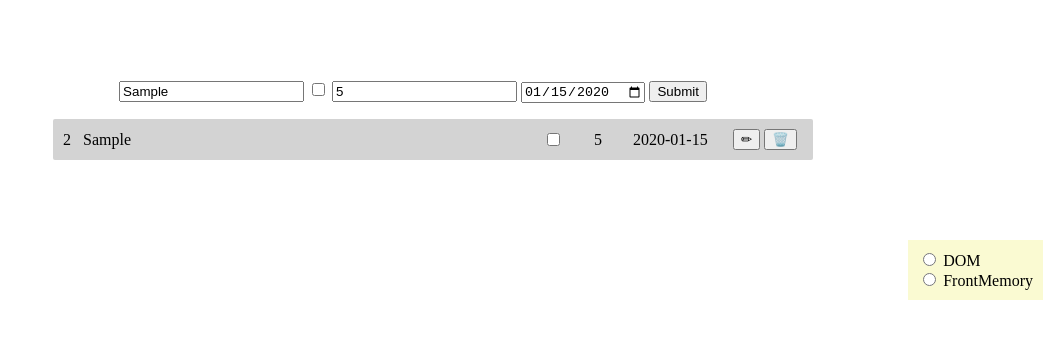
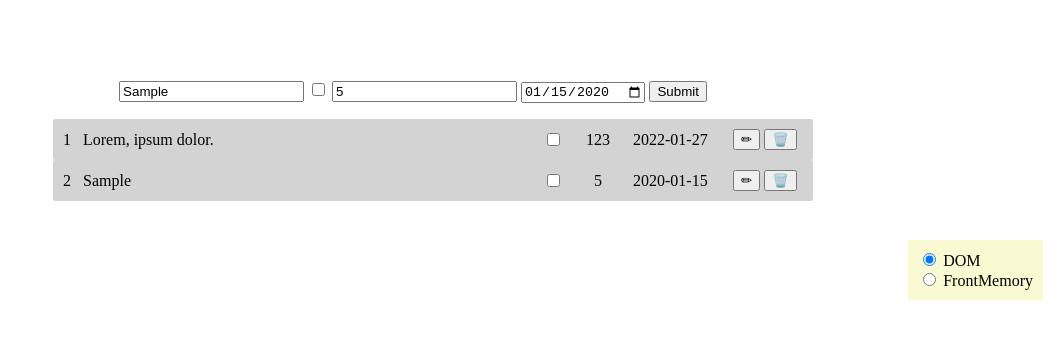
Before and after one commit to Dubnickiy/multiple-data-storage, a plain HTML site: page index.html in a window 1280 px wide. Both pictures are taken after typing "Sample", "5", "2020-01-15" into the empty fields and a click on the input "Submit". Shown: the whole page, without its empty margins (227-1280 px from the left). Drawn offline with Linux system fonts and the light colour scheme.

Commit message:
feat: add switcher between Dom\memory

```diff
--- a/index.html
+++ b/index.html
@@ -41,7 +41,7 @@
     <aside class="switcher">
         <form action="javascript:" class="switcher-form">
             <label>
-                <input type="radio" name="mode" value="DOM">
+                <input type="radio" name="mode" value="DOM" checked>
                 DOM
             </label>
             <label>
--- a/script.js
+++ b/script.js
@@ -2,18 +2,37 @@ let lastId = 1;
 
 const list = document.querySelector(".list");
 const form = document.querySelector(".form");
+const switcherForm = document.querySelector(".switcher-form");
 const items = [];
 
+function handleDataInDom(data) {
+  const listItem = buildListItem(data);
+  list.append(listItem);
+}
 
-form.addEventListener("submit", ()=>{
+function handleDataInMemory(data) {
+  items.push(data);
+  renderItems();
+}
+
+const VALUES = {
+  dom: 'DOM',
+  memory: 'FrontMemory',
+};
+
+const handlers = {
+  [VALUES.dom]: handleDataInDom,
+  [VALUES.memory]: handleDataInMemory,
+}
+
+form.addEventListener("submit", function () {
   const data = getFormData();
   data.id = ++lastId;
-    items.push(data);
-    renderItems();
-})
+  handlers[switcherForm.mode.value](data);
+});
 
 function getFormData() {
-    return Object.fromEntries( new FormData(form));
+  return Object.fromEntries(new FormData(form));
 }
 
 function buildListItem(itemData) {
```
Lines whose indentation alone changed are shown as unchanged.
